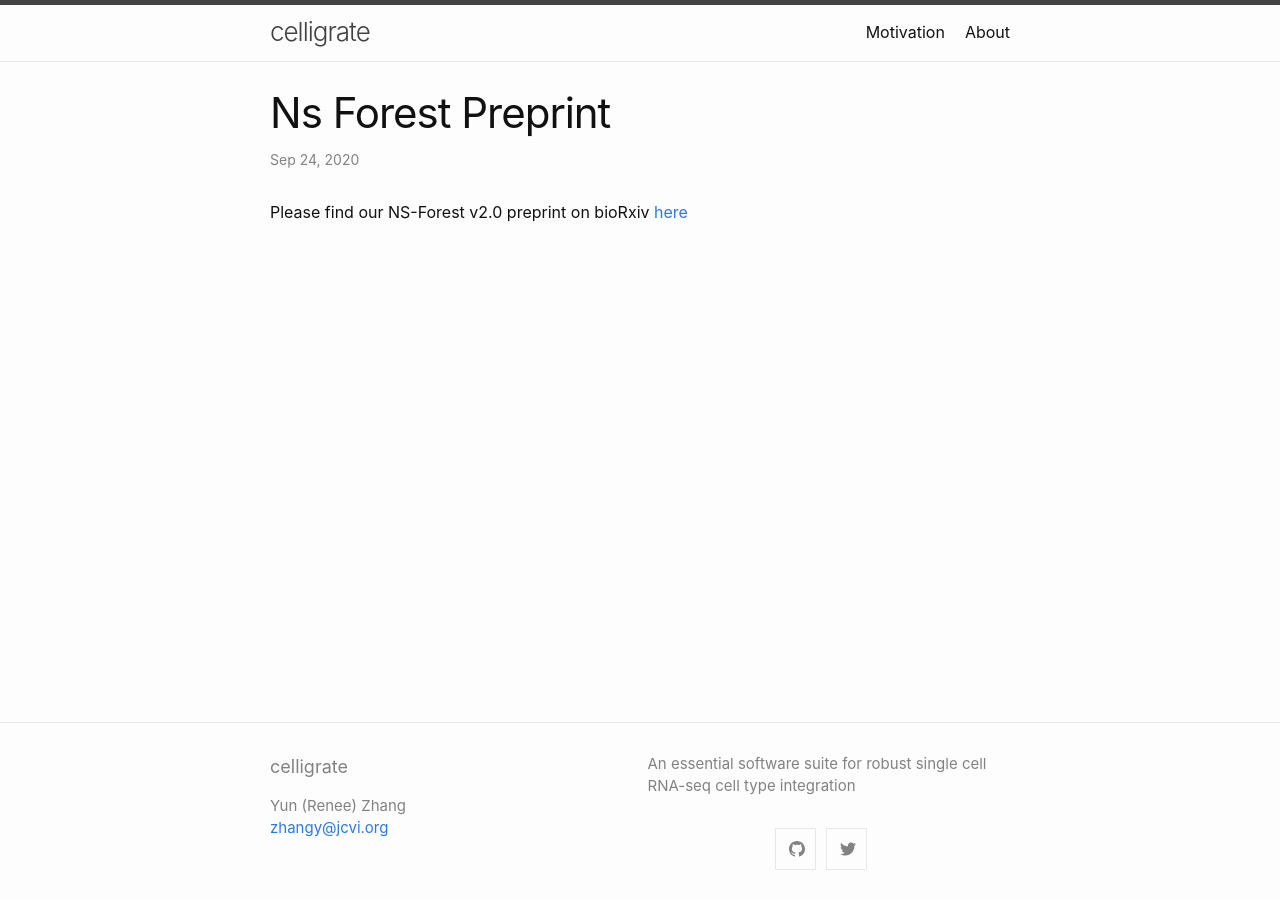
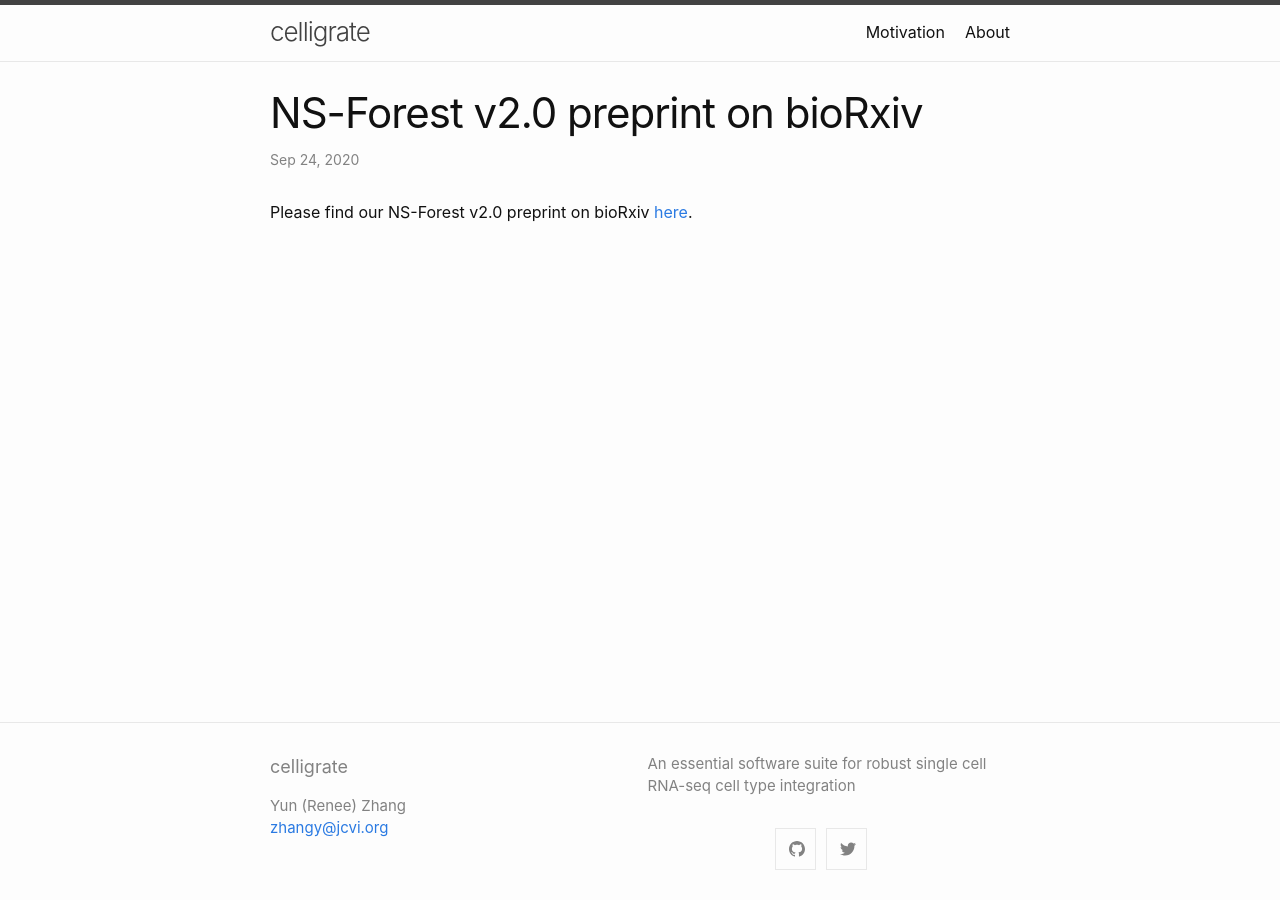
Before and after one commit to JCVenterInstitute/celligrate, a Jekyll site: the page built from _posts/2020-09-24-NS-Forest-preprint.md, in a window 1280 px wide. Built offline with Jekyll 4.4.1, drawn with Linux system fonts in a browser that asks for light colours.

Commit message:
updated NS-Forest v2.0 preprint

```diff
--- a/_posts/2020-09-24-NS-Forest-preprint.md
+++ b/_posts/2020-09-24-NS-Forest-preprint.md
@@ -1,5 +1,7 @@
 ---
 layout: post
+title: "NS-Forest v2.0 preprint on bioRxiv"
+categories: NS-Forest
 ---
 
-Please find our NS-Forest v2.0 preprint on bioRxiv [here](https://www.biorxiv.org/content/10.1101/2020.09.23.308932v1)
+Please find our NS-Forest v2.0 preprint on bioRxiv [here](https://www.biorxiv.org/content/10.1101/2020.09.23.308932v1).
```
